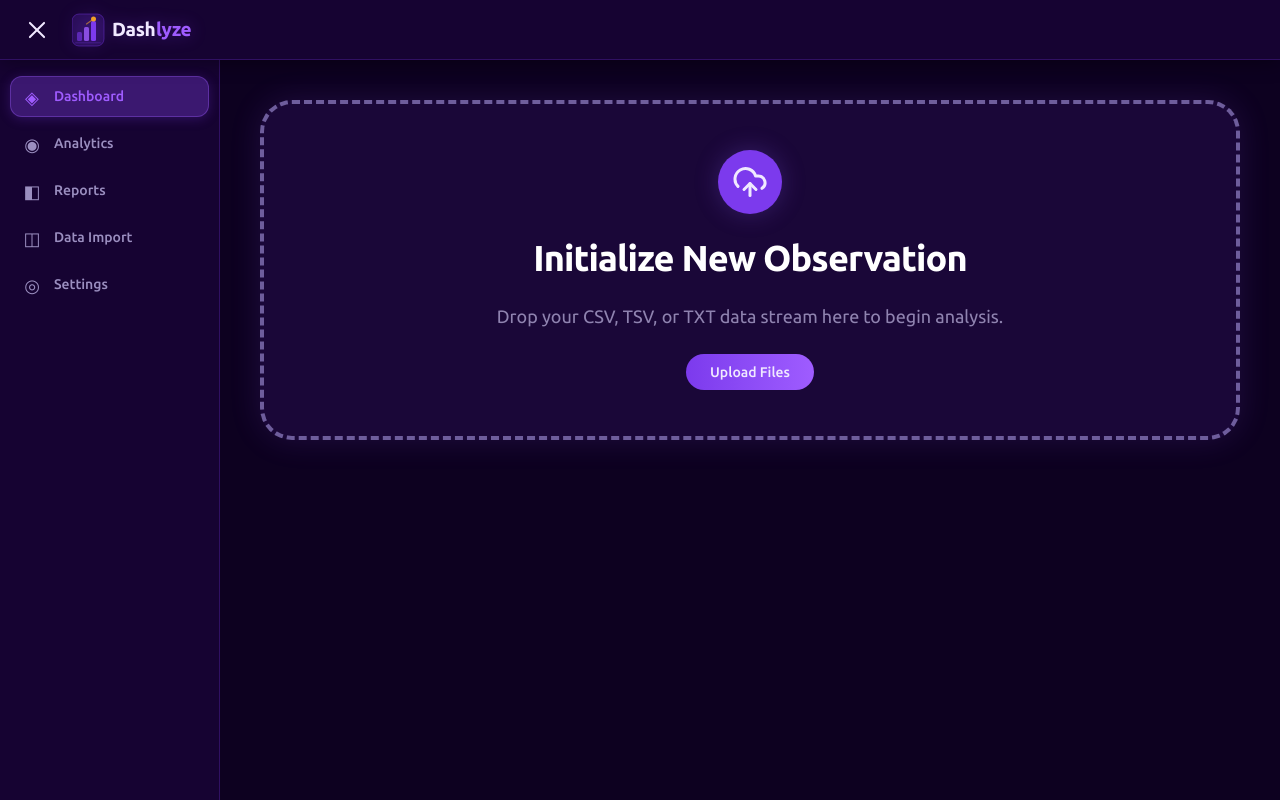
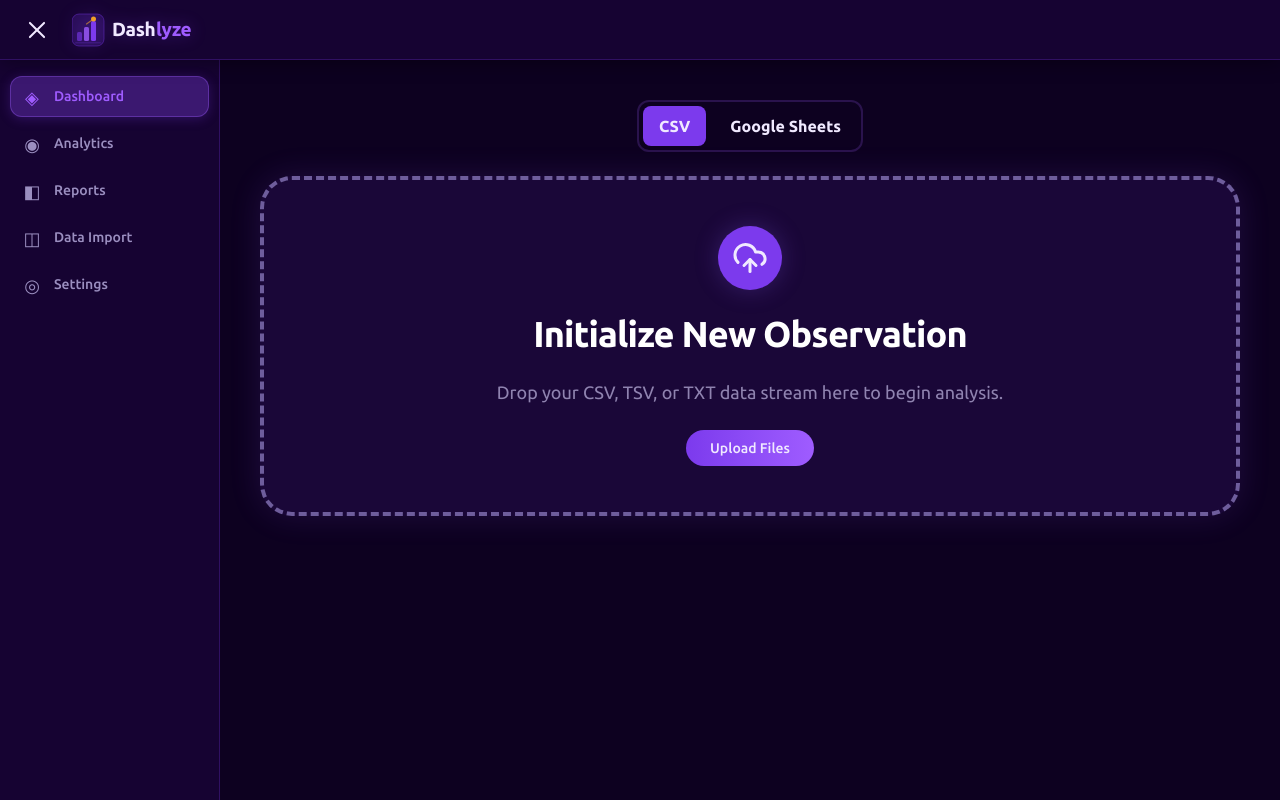
Before and after one commit to BilalKhalifa/Dashlyze, a React (Vite) app in the folder client/: page / in a window 1280 px wide. Built offline with nearby package versions, Linux system fonts and the light colour scheme.

Commit message:
Implement tabbed navigation for CSV and Google Sheets data import

```diff
--- a/client/src/Pages/Dashboard.jsx
+++ b/client/src/Pages/Dashboard.jsx
@@ -1,9 +1,29 @@
+import {useState} from "react";
 import DataImport from "../Components/common/DataImport";
+import DataImportFromSheets from "../Components/common/DataImportFromSheets";
 
 function Dashboard() {
+    const[activeTab, setactiveTab] = useState("csv");
+
     return (
         <div>
-            <DataImport />
+            <div className="w-full flex justify-center">
+                <div className="inline-flex items-center gap-2 border border-2 border-[#9f5cff]/20 rounded-xl !p-1 !mb-6 min-w-min">
+                    <button
+                    onClick={() => setactiveTab("csv")}
+                    className={activeTab === "csv"
+                        ? "!px-4 !py-2 rounded-lg bg-[#7c3aed] font-bold transition-colors duration-300 ease-linear"
+                        : "!px-4 !py-2 rounded-lg font-bold transition-colors duration-300 ease-linear"}
+                    >CSV</button>
+                    <button
+                    onClick={() => setactiveTab("sheets")}
+                    className={activeTab === "sheets"
+                        ? "!px-4 !py-2 rounded-lg bg-[#7c3aed] font-bold transition-colors duration-300 ease-linear"
+                        : "!px-4 !py-2 rounded-lg font-bold transition-colors duration-300 ease-linear"}
+                    >Google Sheets</button>
+                </div>
+            </div>
+            {activeTab === "csv" ? <DataImport /> : <DataImportFromSheets />}
         </div>
     );
 }
```
